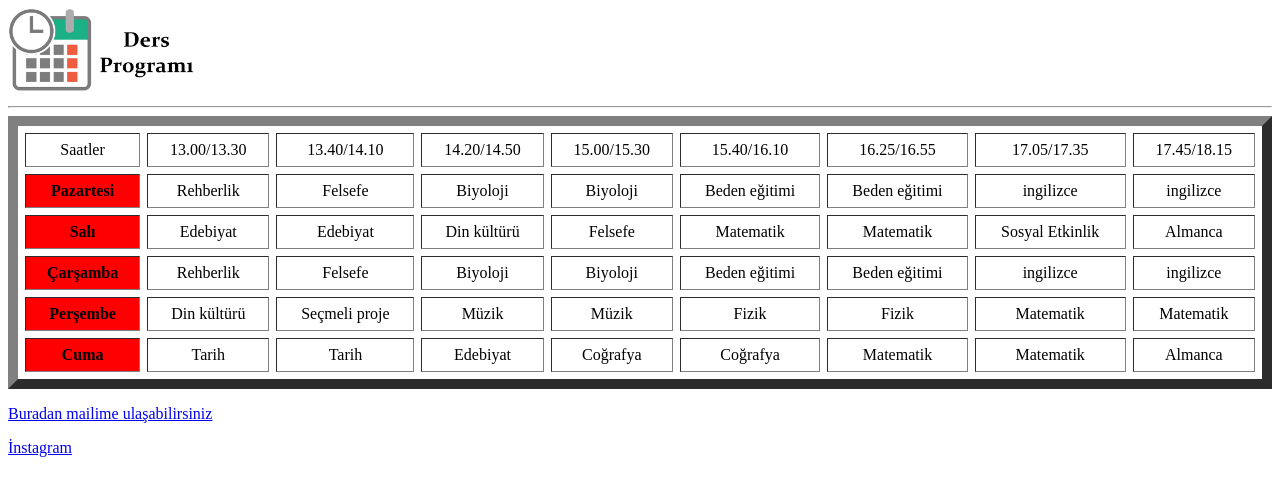
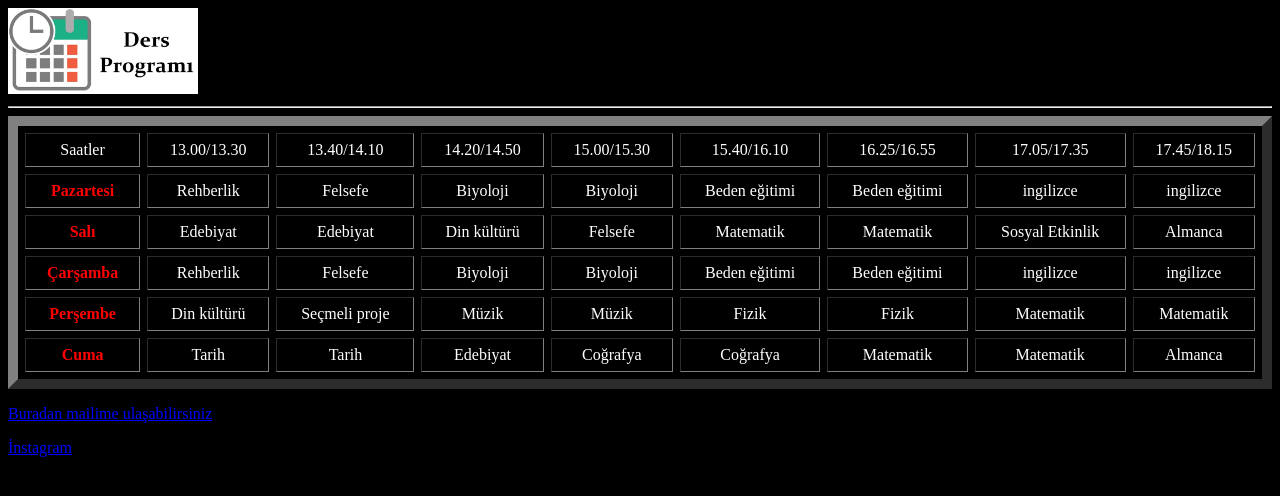
Before and after one commit to EmreDgli/ilk_proje-, a plain HTML site: page index.html in a window 1280 px wide. Drawn offline with Linux system fonts and the light colour scheme.

Commit message:
renk düzenlemesi yapıldı

```diff
--- a/index.html
+++ b/index.html
@@ -3,8 +3,12 @@
 
 <head>
     <style type="text/css">
+      a{color:blue;}
+     td {color:white;}
+  body  {background-color:black;}
         .red {
-            background: red;
+            color: red;
+            text-align: center;
         }
     </style>
 
```
